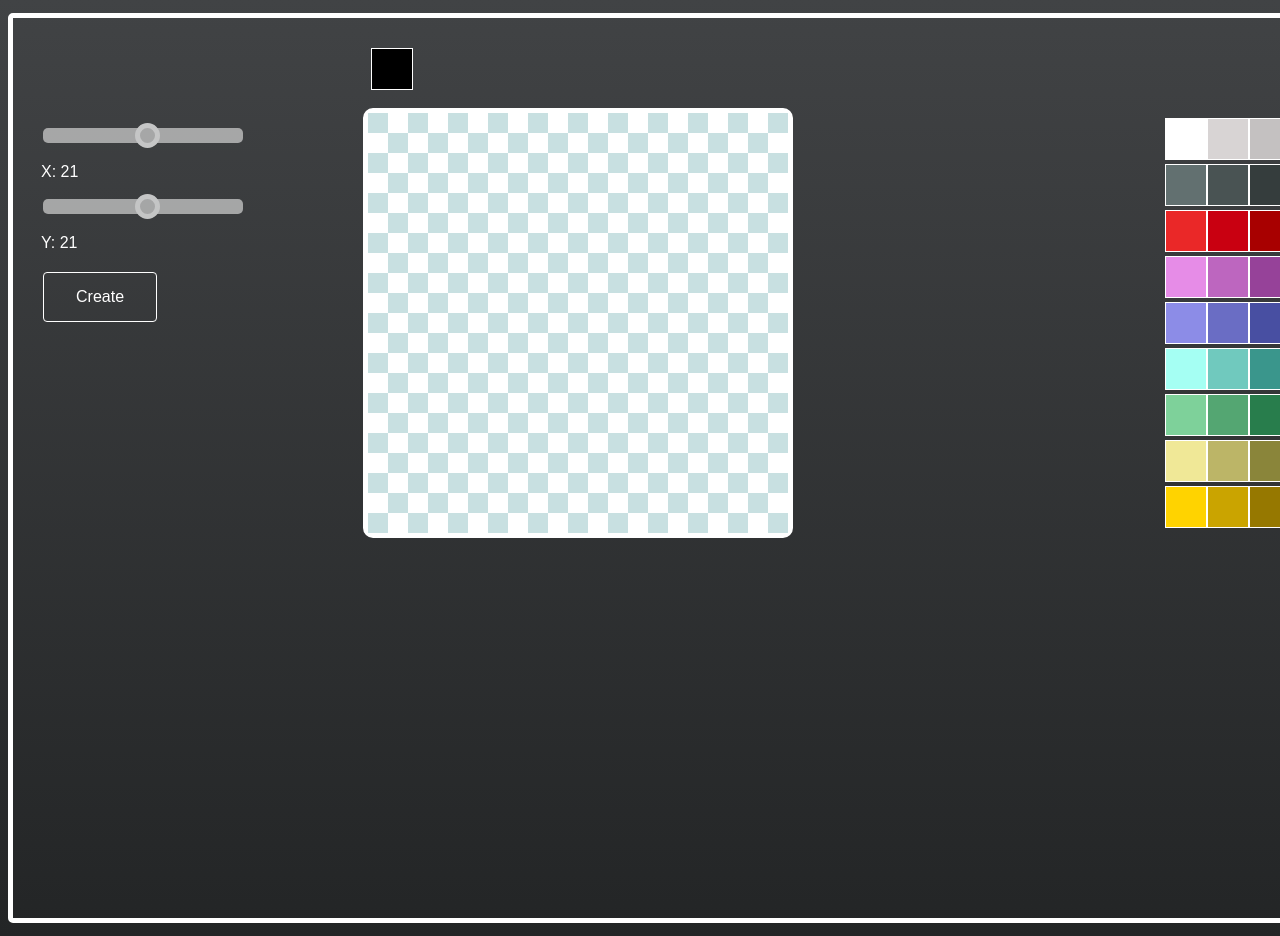
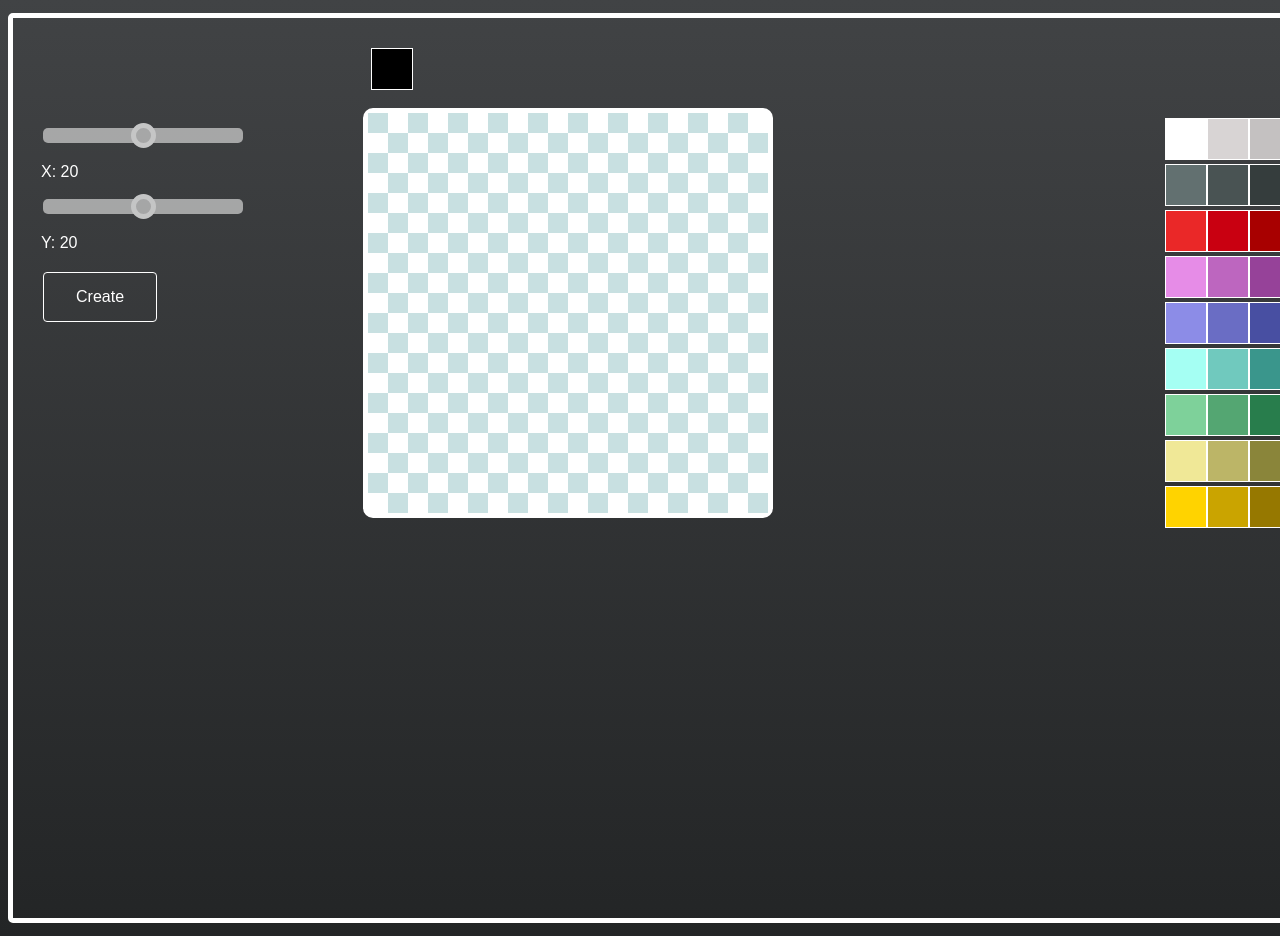
Before and after one commit to Marcikadraga/paintingTable, a plain HTML site: page index.html in a window 1280 px wide. Both pictures are taken after a click on the button "Create". Shown: the top 936 px of the page. Drawn offline with Linux system fonts and the light colour scheme.

Commit message:
refactoring

```diff
--- a/index.html
+++ b/index.html
@@ -17,23 +17,19 @@
             <canvas id="statusCanvas1"></canvas>
             <!-- <canvas id="rubber">R</canvas> -->
 
-
-
         </div>
         <div id="options">
             <br>
             <div class="slidecontainer0">
-                <input type="range" min="1" max="39" value="21" class="slider0" id="myRange0">
+                <input type="range" min="1" max="39" value="20" class="slider0" id="myRange0">
                 <p style="color: white;">X: <span id="demo0"></span></p>
               </div>
 
               <div class="slidecontainer1">
-                <input type="range" min="1" max="39" value="21" class="slider1" id="myRange1">
+                <input type="range" min="1" max="39" value="20" class="slider1" id="myRange1">
                 <p style="color: white;">Y: <span id="demo1"></span></p>
               </div>
               <button class="button" id="clickMe">Create</button>
-              <!-- <input class="button" id="clickMe" type="button" value="generate" onclick="doFunction();" /> -->
-
         </div>
         <div id="drawingTable"></div>
         <div id="colorPalette"></div>
--- a/paintingTable.css
+++ b/paintingTable.css
@@ -61,6 +61,7 @@ background: linear-gradient( #414345, #232526);
     position:absolute;
     left:25%;
     top:10%;
+    visibility: hidden;
 }
 
 #colorPalette{
--- a/paintingTable.js
+++ b/paintingTable.js
@@ -29,7 +29,6 @@ class Table {
         this.array = [];
         this.yTableSize = yTableSize;
         this.xTableSize = xTableSize;
-
     }
 
 
@@ -45,10 +44,28 @@ class Table {
         }
         for (var i = 0; i < this.yTableSize * this.xTableSize; i++) {
             document.getElementById(i).style.backgroundColor = "white";
-            if (i % 2 == 0) {
-                document.getElementById(i).style.backgroundColor = "#C8E0E1";
+        }
+        var newArray = [];
+        var counter = 0;
+        for (var i = 0; i < this.yTableSize; i++) {
+            newArray.push([]);
+            for (var j = 0; j < this.xTableSize; j++) {
+                newArray[i].push(counter);
+
+                counter++;
+                if (i % 2 == 0 && j % 2 == 0) {
+                    document.getElementById(newArray[i][j]).style.background = "#C8E0E1";
+                }
+                if (i % 2 != 0 && j % 2 != 0) {
+                    document.getElementById(newArray[i][j]).style.background = "#C8E0E1";
+                }
             }
         }
+        console.log(counter);
+        console.log(newArray[0][1]);
+
+
+
         document.getElementById("drawingTable").style.height = this.yTableSize * 20 + "px";
         document.getElementById("drawingTable").style.width = this.xTableSize * 20 + "px";
 
@@ -86,7 +103,7 @@ class ColorField {
             for (var i = 5000; i < 5045; i++) {
                 document.getElementById(i).style.borderColor = "white";
             }
-            document.getElementById("rubber").style.borderColor = "white";
+
             this.style.border = "1px solid black";
             var currentColor = this.style.backgroundColor;
             document.getElementById("statusCanvas1").style.backgroundColor = currentColor;
@@ -135,11 +152,11 @@ class Options {
         this.CreateNewTable();
     }
 
-    CreateNewTable(){
+    CreateNewTable() {
         document.getElementById("clickMe").onclick = function () {
-            var canvasesLength=document.getElementById("drawingTable").getElementsByTagName("canvas").length;
-            for(var i=0;i<canvasesLength;i++)
-            {
+            var canvasesLength = document.getElementById("drawingTable").getElementsByTagName("canvas").length;
+            document.getElementById("drawingTable").style.visibility = "visible";
+            for (var i = 0; i < canvasesLength; i++) {
                 document.getElementById(i).remove();
             }
 
@@ -157,6 +174,7 @@ class Main {
         // var rubber= new Rubber();
         var options = new Options();
         options.SetTheRangeSlider();
+
     }
 }
 var m = new Main();
```
